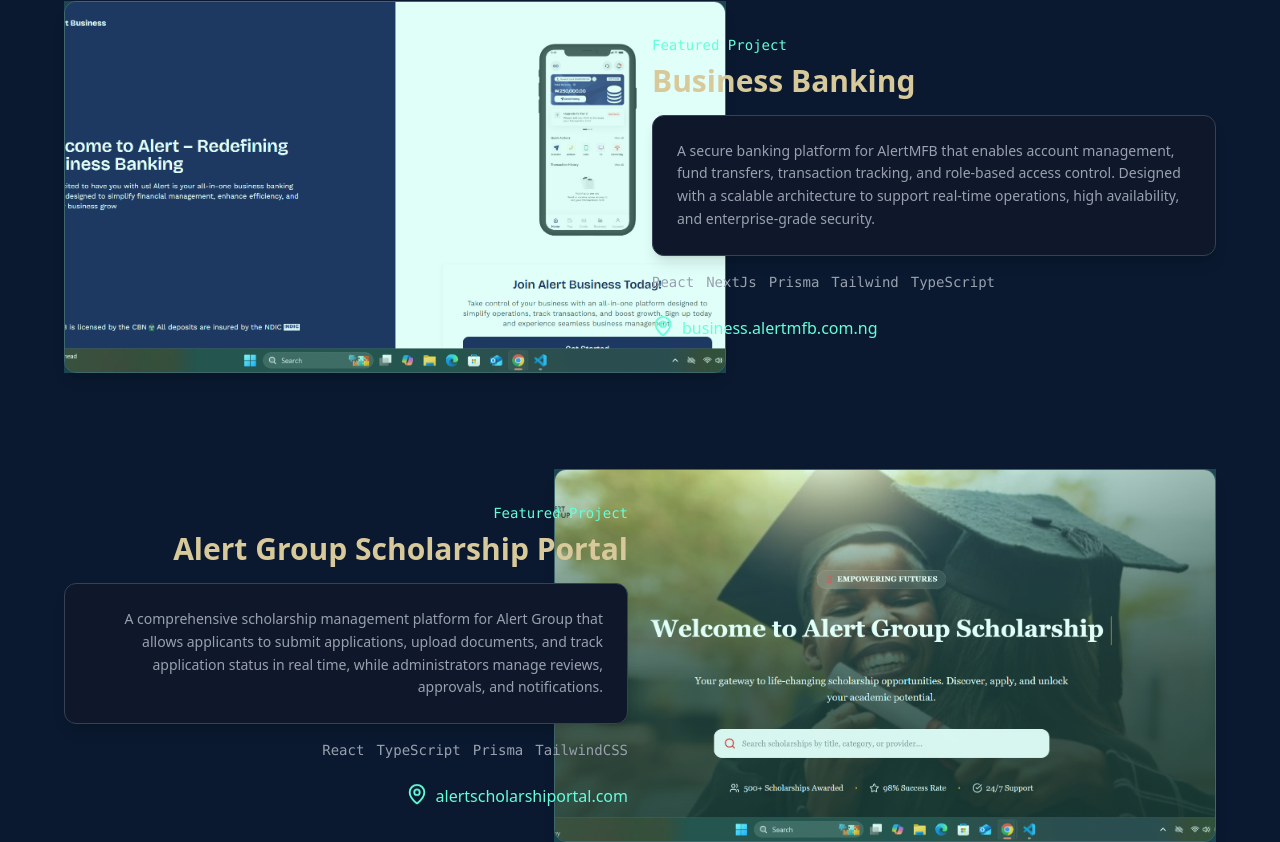
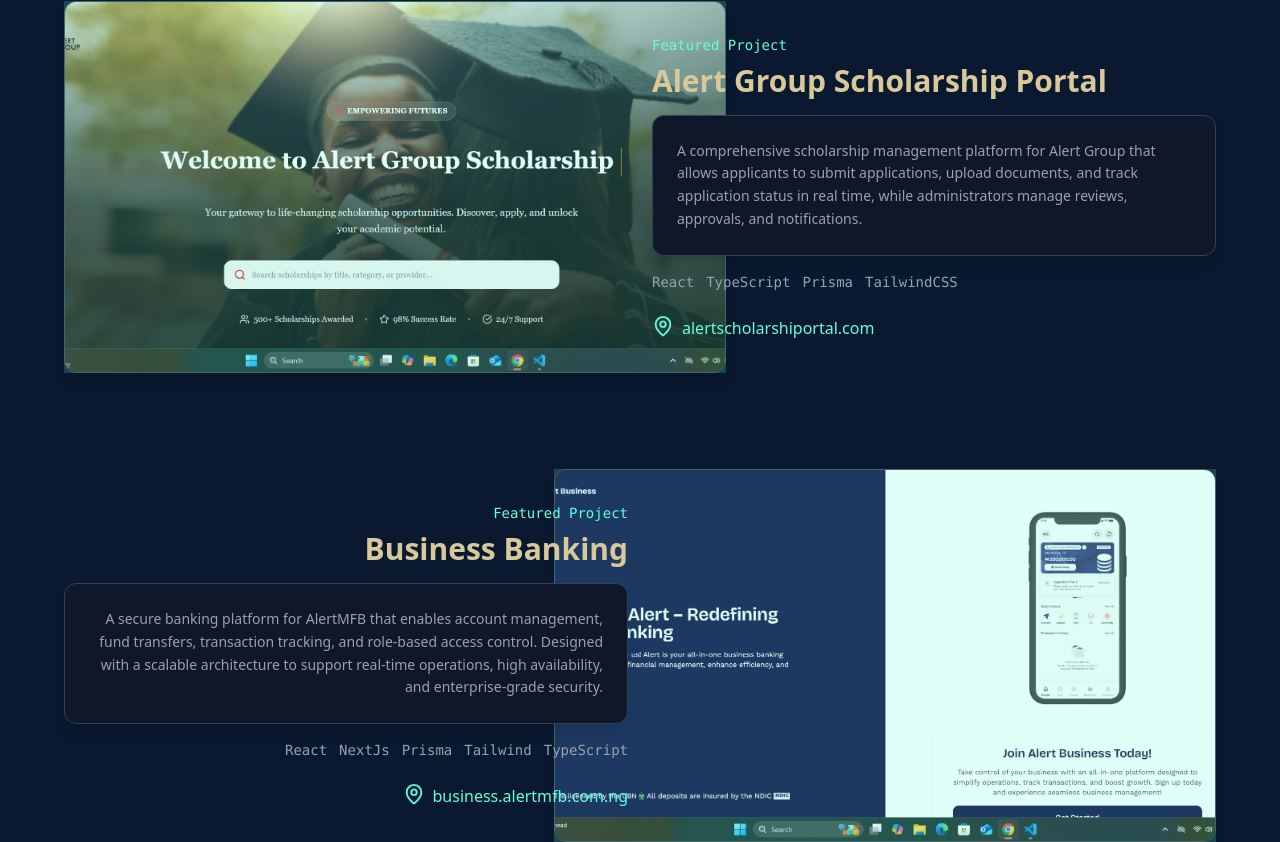
Before and after one commit to Ennyola4/portfolio, a React (Vite) app: page / in a window 1280 px wide. Shown: the part 1503-2345 px from the top of the page. Built offline with nearby package versions, Linux system fonts and the light colour scheme.

Commit message:
second commit

```diff
--- a/src/components/Projects.tsx
+++ b/src/components/Projects.tsx
@@ -3,6 +3,15 @@
 
 
 const featuredProjects = [
+    {
+    title: "Alert Group Scholarship Portal",
+    description:
+      "A comprehensive scholarship management platform for Alert Group that allows applicants to submit applications, upload documents, and track application status in real time, while administrators manage reviews, approvals, and notifications.",
+    tech: ["React", "TypeScript", "Prisma", "TailwindCSS"],
+    Address: "alertscholarshiportal.com",
+    href: "https://alertscholarshiportal.vercel.app/",
+    image: "/alertPortal.png",
+  },
   {
     title: "Business Banking",
     description:
@@ -11,15 +20,6 @@
     Address: "business.alertmfb.com.ng",
     href: "https://business.alertmfb.com.ng/welcome",
     image: "/businessBanking.png",
-  },
-  {
-    title: "Alert Group Scholarship Portal",
-    description:
-      "A comprehensive scholarship management platform for Alert Group that allows applicants to submit applications, upload documents, and track application status in real time, while administrators manage reviews, approvals, and notifications.",
-    tech: ["React", "TypeScript", "Prisma", "TailwindCSS"],
-    Address: "alertscholarshiportal.com",
-    href: "https://alertscholarshiportal.vercel.app/",
-    image: "/alertPortal.png",
   },
   {
     title: "Elanci Travels",
```
